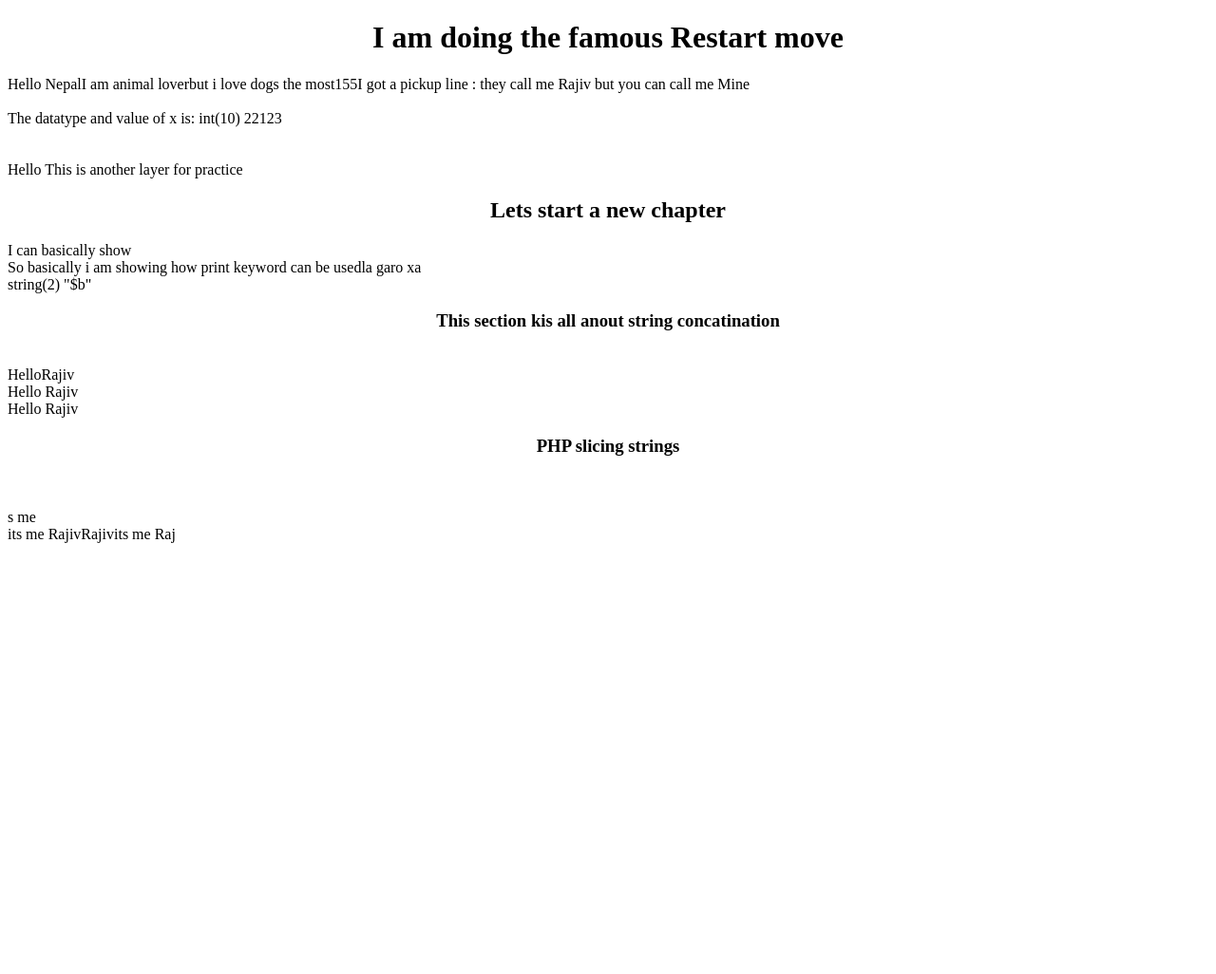
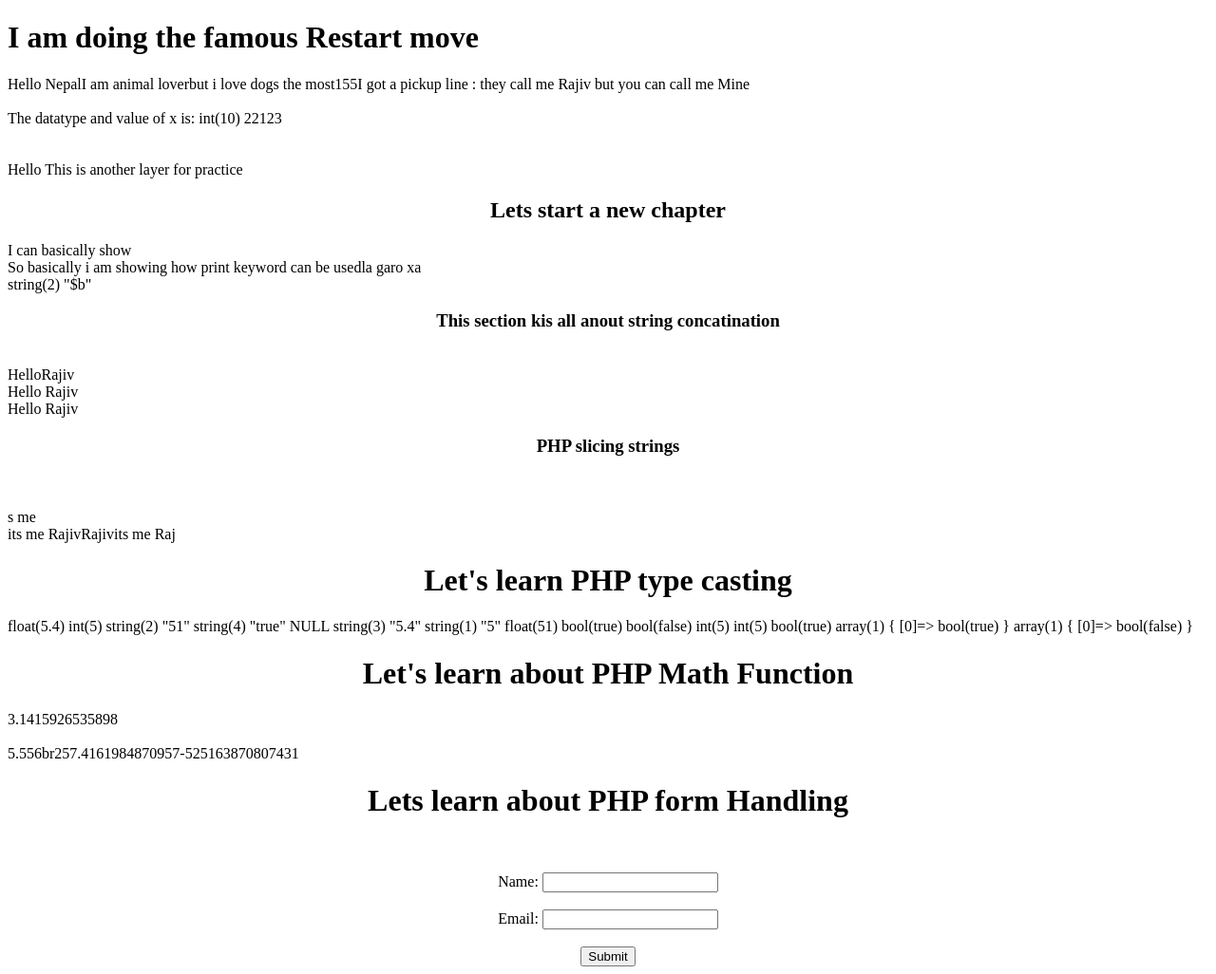
Before and after one commit to Aryal-rajiv/PHP-Journey-2024, a PHP site: page / in a window 1280 px wide. Shown: the whole page at 95% size. Before the commit the page ends 572 px from the top, so only its background shows below. Run offline with PHP 8.4, Linux system fonts and the light colour scheme.

Commit message:
I'm beginni9ng feel like rap gopd

```diff
--- a/index.php
+++ b/index.php
@@ -3,7 +3,9 @@
           <title>Practice page</title>
 </head>
 <body>
-   <center><h1>I am doing the famous Restart move</h1></center>
+   <div style{ boarder:1px; margin-left:30px;}
+<center>
+   <h1>I am doing the famous Restart move</h1></center>
 
    <?php
    echo "Hello Nepal";//Instead of writing hello world i am breaking steriotype
@@ -84,6 +86,58 @@ echo substr($x,5);//From index 6 5 t end
 echo substr($x,-5);
 echo substr($x,6,-2);
 
+echo("<center> <h1>Let's learn PHP type casting </h1></center>");
+
+   $a=5.4;
+   $b=5;
+   $c="51";
+   $d="true";
+   $e= NULL;
+
+   var_dump($a);
+   var_dump($b);
+   var_dump($c);
+   var_dump($d);
+   var_dump($e);
+
+   $a = (string)$a;
+   $b = (string)$b;
+   $c = (float)$c;
+   $d = (bool)$d;
+   $e = (bool)$e;
+
+
+   var_dump($a);
+   var_dump($b);
+   var_dump($c);
+   var_dump($d);
+   var_dump($e);
+
+$a = (int)$a;
+$b = (int)$b;
+$c = (bool)$c;
+$d = (array)$d;
+$e = (array)$e;
+var_dump($a);
+var_dump($b);
+var_dump($c);
+var_dump($d);
+var_dump($e);
+
+echo ("<center><h1>Let's learn about PHP Math Function</h1></center>");
+echo Pi();
+echo("<br>");
+$a = 5.55;
+$b= -525;
+echo("<br>");;
+echo abs($a);
+echo min(6,12);
+echo("br");
+echo max(17,25);
+echo sqrt(55);
+echo Round($b);
+echo Rand();
+echo Rand(10,1000);
 
 
 
@@ -97,6 +151,16 @@ echo substr($x,6,-2);
 
 
    ?>
+ <center><h1>Lets learn about PHP form Handling</h1>
+   <br><br>
+<form action="action.php"method = "post">
+   Name: <input type="text" name="Name"><br>
+   <br>
+   Email: <input type="text" name="email"><br>
+   <br>
+   <input type="submit">
+   </form></center>
+
 
 </body>
 
```
